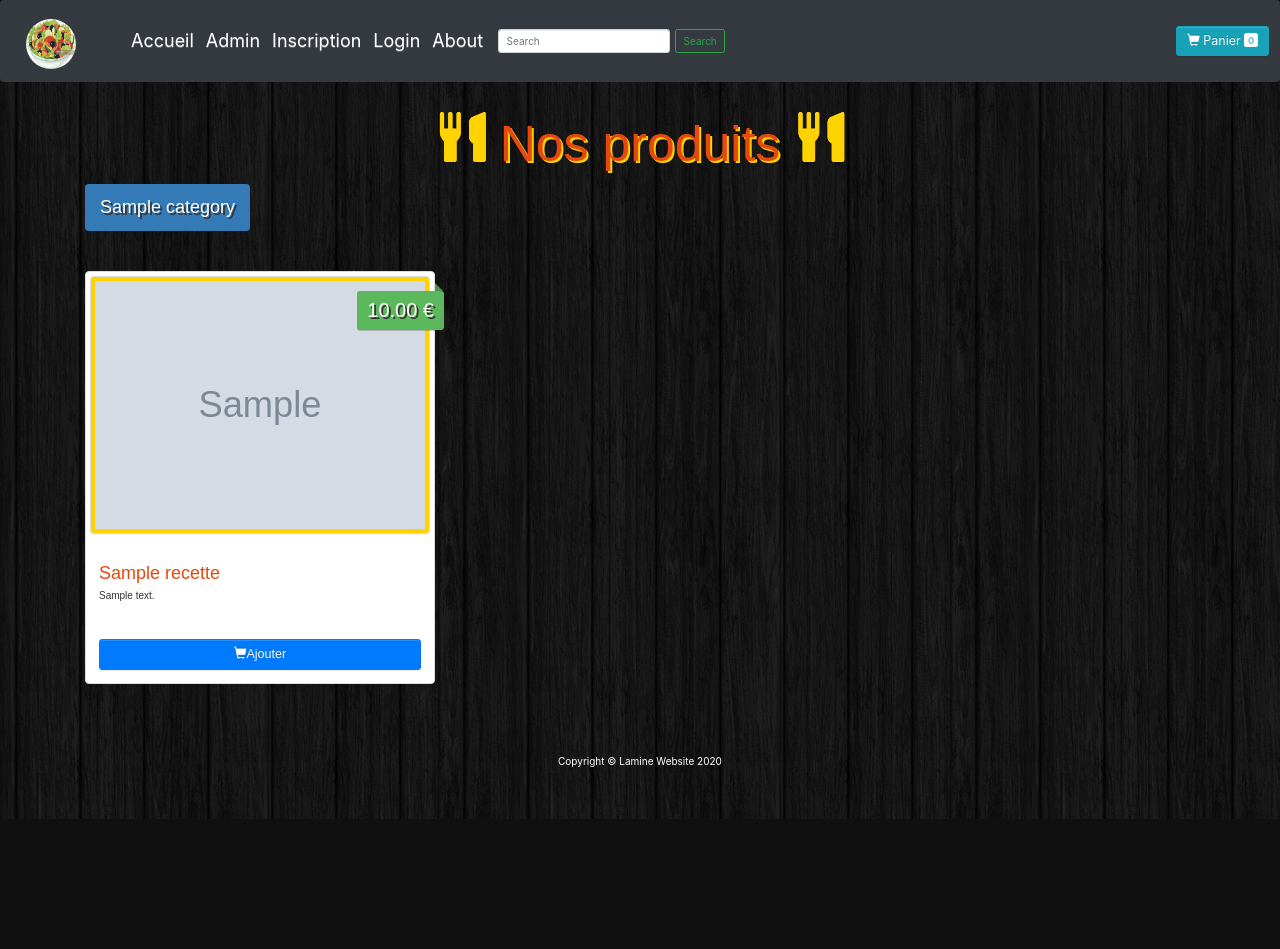
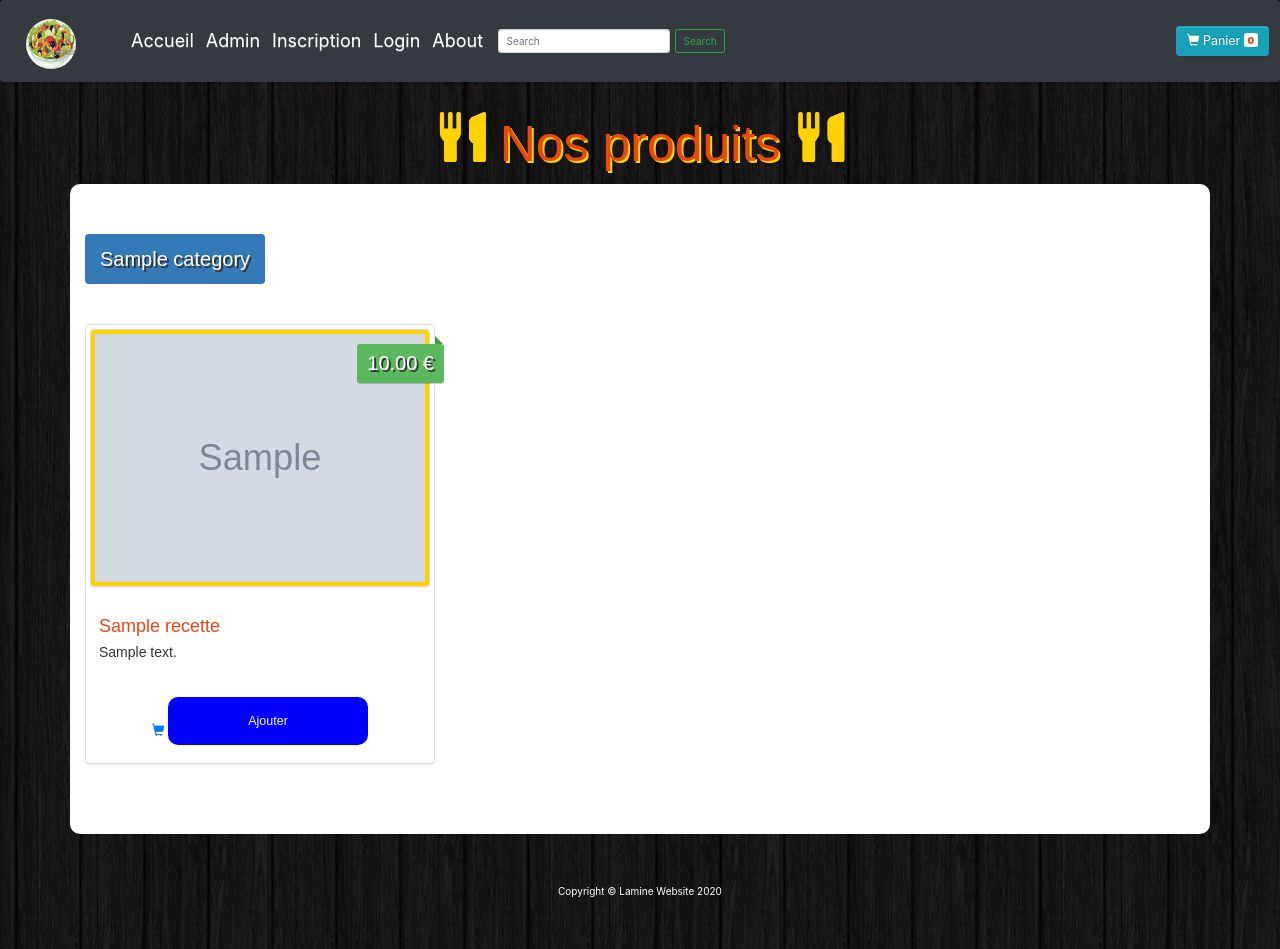
Before and after one commit to laminemessaci/Pizzeria, a Symfony app: template templates/recette/recettes.html.twig in a window 1280 px wide. Before the commit the page ends 819 px from the top, so only its background shows below. Run offline with Twig, Linux system fonts and the light colour scheme; the template is opened without the code that fills it: most values are stand-ins (such as "Sample title", 1, 10 or a date in 2020); grey boxes marked "Sample" are stand-in pictures; some libraries are stand-ins or nearby versions; some web fonts are replaced.

Commit message:
Add count Cart order for session user

```diff
--- a/public/CSS/style.css
+++ b/public/CSS/style.css
@@ -1,3 +1,4 @@
+
 body{
     background: url(../images/bg.png);
 }
@@ -74,8 +75,8 @@ body{
 }
 .nav>li>a
 {
-    color: #eee;
-    font-size: 18px;
+    color: gold;
+    font-size: 20px;
     text-shadow: 2px 2px #333;
 }
 
@@ -152,3 +153,139 @@ Home
 {
     color: red;
 }
+/*IDENTIFICATION*/
+[required] {
+    border: 2px dotted orange;
+}
+
+
+.buttons {
+    margin: 0;
+    padding: 0;
+    display: flex;
+    justify-content: center;
+    align-items: center
+}
+
+.cart-button {
+    position: relative;
+    outline: 0;
+    background-color: blue;
+    color: #fff;
+    border: none;
+    height: 48px;
+    width: 200px;
+    padding: 10px;
+    border-radius: 10px;
+    line-height: 0px;
+    overflow: hidden;
+    cursor: pointer
+}
+
+.cart-button:focus {
+    outline: none !important
+}
+
+.cart-button .fa-shopping-cart {
+    position: absolute;
+    z-index: 2;
+    top: 50%;
+    left: -20%;
+    font-size: 1.8em;
+    transform: translate(-50%, -50%)
+}
+
+.cart-button .fa-square {
+    position: absolute;
+    z-index: 1;
+    top: -20%;
+    left: 53%;
+    font-size: 0.8em;
+    transform: translate(-50%, -50%)
+}
+
+.cart-button span {
+    position: absolute;
+    left: 50%;
+    top: 50%;
+    color: #fff;
+    transform: translate(-50%, -50%)
+}
+
+.cart-button span.added {
+    opacity: 0
+}
+
+.cart-button.clicked .fa-shopping-cart {
+    animation: cart 2s ease-in forwards
+}
+
+.cart-button.clicked .fa-square {
+    animation: box 2s ease-in forwards
+}
+
+.cart-button.clicked span.add-to-cart {
+    animation: addcart 2s ease-in forwards
+}
+
+.cart-button.clicked span.added {
+    animation: added 2s ease-in forwards
+}
+
+@keyframes cart {
+    0% {
+        left: -10%
+    }
+
+    40%,
+    60% {
+        left: 50%
+    }
+
+    100% {
+        left: 110%
+    }
+}
+
+@keyframes box {
+
+    0%,
+    40% {
+        top: -20%
+    }
+
+    60% {
+        top: 36%;
+        left: 53%
+    }
+
+    100% {
+        top: 40%;
+        left: 112%
+    }
+}
+
+@keyframes addcart {
+
+    0%,
+    30% {
+        opacity: 1
+    }
+
+    30%,
+    100% {
+        opacity: 0
+    }
+}
+
+@keyframes added {
+
+    0%,
+    80% {
+        opacity: 0
+    }
+
+    100% {
+        opacity: 1
+    }
+}
--- a/src/Service/Panier/PanierService.php
+++ b/src/Service/Panier/PanierService.php
@@ -10,6 +10,7 @@ class PanierService
 {
     protected $session;
     protected $repository;
+
 
     /**
      * @return SessionInterface
@@ -82,6 +83,7 @@ class PanierService
     }
 
     public function count(){
-        return array_sum($this->session['panier']);
+        $panier = $this->session->get('panier', []);
+        return array_sum($panier);
     }
 }
--- a/templates/base.html.twig
+++ b/templates/base.html.twig
@@ -14,9 +14,8 @@
     <link rel="stylesheet" href="https://maxcdn.bootstrapcdn.com/bootstrap/3.3.6/css/bootstrap.min.css">
     <script src="https://maxcdn.bootstrapcdn.com/bootstrap/3.3.6/js/bootstrap.min.js"></script>
     <link href='http://fonts.googleapis.com/css?family=Holtwood+One+SC' rel='stylesheet' type='text/css'>
-    <link rel="stylesheet" href="https://cdn.jsdelivr.net/npm/bootstrap@4.5.3/dist/css/bootstrap.min.css"
-
-
+    <link rel="stylesheet" href="https://cdn.jsdelivr.net/npm/bootstrap@4.5.3/dist/css/bootstrap.min.css">
+    <link rel="stylesheet" href="https://cdnjs.cloudflare.com/ajax/libs/font-awesome/4.7.0/css/font-awesome.min.css">
 
     {% block stylesheets %}
 
@@ -26,6 +25,7 @@
 </head>
 
 <body>
+
 <header>
 
     <nav class="navbar navbar-expand-lg navbar-dark bg-dark">
@@ -86,16 +86,25 @@
             </form>
 
         </div>
-        <div   style="float: right; cursor: pointer;">
+        <div style="float: right; cursor: pointer;">
             <form class="form-inline my-2 my-lg-0 ">
-                <a href="{{ path('panier_index')}}" class="btn btn-info btn-lg">
-                    <span class="glyphicon glyphicon-shopping-cart  "></span> <i class="fa fa-shopping-cart"></i> Panier
-                    <span class="badge badge-light">0</span>
+                <a href="{{ path('panier_index') }}" class="btn btn-info btn-lg">
+                    <span class="glyphicon glyphicon-shopping-cart "></span> Panier
+                    <span class="badge badge-light" style="color: #e7480f"><strong>{{somme? somme:'0'}}</strong></span>
                 </a>
             </form>
         </div>
 
     </nav>
+
+    {% for message in app.flashes('success') %}
+        <div class=" container rounded alert alert-success alert-dismissible fade show" role="alert">
+            <strong>Alert !</strong> {{ message }}
+            <button type="button" class="close" data-dismiss="alert" aria-label="Close">
+                <span aria-hidden="true">&times;</span>
+            </button>
+        </div>
+    {% endfor %}
 
 
 </header>
@@ -118,8 +127,6 @@
 
 {% block javascripts %}{% endblock %}
 
-
-
 <!-- Latest compiled and minified JavaScript -->
 <script src="https://js.stripe.com/v3/"></script>
 
--- a/templates/home/home.html.twig
+++ b/templates/home/home.html.twig
@@ -3,7 +3,6 @@
 {% block title %} HOME {% endblock %}
 
 {% block body %}
-
 
     <section class="image_presentation ">
         <div class="container-responsive  p-2 m-2 text-center ">
--- a/templates/recette/recettes.html.twig
+++ b/templates/recette/recettes.html.twig
@@ -8,15 +8,14 @@
 {% block body %}
 
 
-    <div class="container site">
+    <div class="container site admin">
 
-        <nav class="navMenu ">
+        <nav class="navMenu">
             <ul class="nav nav-pills ">
-
                 {% for categorie in categories %}
                     {% if categorie.id==1 %}
-                        <li role="presentation" class="active"><a href="#{{ categorie.id }}"
-                                                                  data-toggle="tab">{{ categorie.name }}</a></li>
+                        <li role="presentation" class="active "><a href="#{{ categorie.id }}"
+                                                                   data-toggle="tab">{{ categorie.name }}</a></li>
                     {% else %}
                         <li role="presentation"><a href="#{{ categorie.id }}" data-toggle="tab">{{ categorie.name }}</a>
                         </li>
@@ -44,9 +43,17 @@
                                         <div class="caption">
                                             <h4>{{ recette.nom }}</h4>
                                             <p>{{ recette.description }}</p>
-                                            <a href="{{ path('panier_add', {'id': recette.id}) }}"
-                                               class="btn btn-order  btn-primary btn-lg" role="button"><span
-                                                        class="glyphicon glyphicon-shopping-cart"></span>Ajouter</a>
+
+
+                                            <div class="buttons">
+                                                <a href="{{ path('panier_add', {'id': recette.id}) }}"
+                                                   class="  btn-lg" role="button"><span
+                                                            class="glyphicon glyphicon-shopping-cart"></span>
+                                                <button class="cart-button"><span class="add-to-cart"> Ajouter</span>
+                                                    <span class="added">Produit ajouté</span> <i
+                                                            class="fa fa-shopping-cart"></i> <i
+                                                            class="fa fa-square"></i></button></a>
+                                            </div>
                                         </div>
                                     </div>
                                 </div>
@@ -59,4 +66,30 @@
             </div>
         </div>
     </div>
+
+
+    {% block javascripts %}
+        <script>
+            document.addEventListener("DOMContentLoaded", function(event) {
+
+
+                const cartButtons = document.querySelectorAll('.cart-button');
+
+                cartButtons.forEach(button => {
+
+                    button.addEventListener('click',cartClick);
+
+                });
+
+                function cartClick(){
+                    let button =this;
+                    button.classList.add('clicked');
+                }
+
+
+
+            });
+        </script>
+
+    {% endblock %}
 {% endblock %}
```
Also changed, not shown: src/Controller/Admin/AdminRecetteController.php (+23 -9 lines), src/Controller/Panier/PanierController.php (+23 -9 lines), src/Controller/RecetteController.php (+10 -5 lines).
